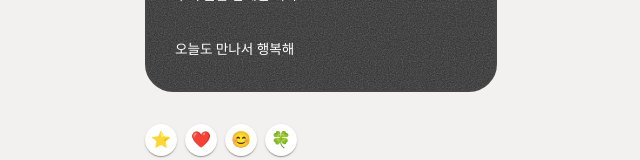
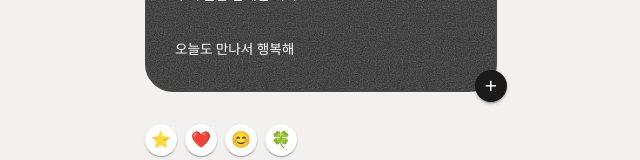
Before and after one commit to panjuru93-sudo/couple-diary, a React (Vite) app: page / in a window 1280 px wide. Shown: the part 510-670 px from the top of the page, without its empty margins (319-959 px from the left). Built offline with nearby package versions, Linux system fonts and the light colour scheme; a web font is replaced by a local one.

Commit message:
feat: 편지지에 새 편지 작성 + 버튼 추가

```diff
--- a/src/components/diary/today-letter-card.jsx
+++ b/src/components/diary/today-letter-card.jsx
@@ -2,6 +2,8 @@ import { useState } from 'react';
 import Box from '@mui/material/Box';
 import Typography from '@mui/material/Typography';
 import ButtonBase from '@mui/material/ButtonBase';
+import IconButton from '@mui/material/IconButton';
+import AddIcon from '@mui/icons-material/Add';
 
 const reactions = ['⭐', '❤️', '😊', '🍀'];
 
@@ -15,12 +17,21 @@ const reactions = ['⭐', '❤️', '😊', '🍀'];
  * <TodayLetterCard message="이 세상이 무너져도 우리 둘은 함께일 거야" />
  */
 function TodayLetterCard({
-  message = '이 세상이 무너져도\n우리 둘은 함께일 거야\n\n오늘도 만나서 행복해',
+  message: initialMessage = '이 세상이 무너져도\n우리 둘은 함께일 거야\n\n오늘도 만나서 행복해',
 }) {
+  const [message, setMessage] = useState(initialMessage);
   const [activeReactions, setActiveReactions] = useState({});
 
   const handleReactionClick = (emoji) => {
     setActiveReactions((prev) => ({ ...prev, [emoji]: !prev[emoji] }));
+  };
+
+  const handleNewLetter = () => {
+    const nextMessage = window.prompt('새 편지 내용을 입력해주세요', message);
+    if (!nextMessage) {
+      return;
+    }
+    setMessage(nextMessage);
   };
 
   return (
@@ -58,6 +69,24 @@ function TodayLetterCard({
         >
           {message}
         </Typography>
+
+        <IconButton
+          onClick={handleNewLetter}
+          aria-label="새 편지 작성"
+          sx={{
+            position: 'absolute',
+            right: { xs: -10, md: -12 },
+            bottom: { xs: -10, md: -12 },
+            width: 32,
+            height: 32,
+            bgcolor: 'primary.main',
+            color: 'primary.contrastText',
+            boxShadow: 2,
+            '&:hover': { bgcolor: 'primary.dark' },
+          }}
+        >
+          <AddIcon sx={{ fontSize: '1.1rem' }} />
+        </IconButton>
       </Box>
 
       <Box sx={{ display: 'flex', gap: 1 }}>
```
